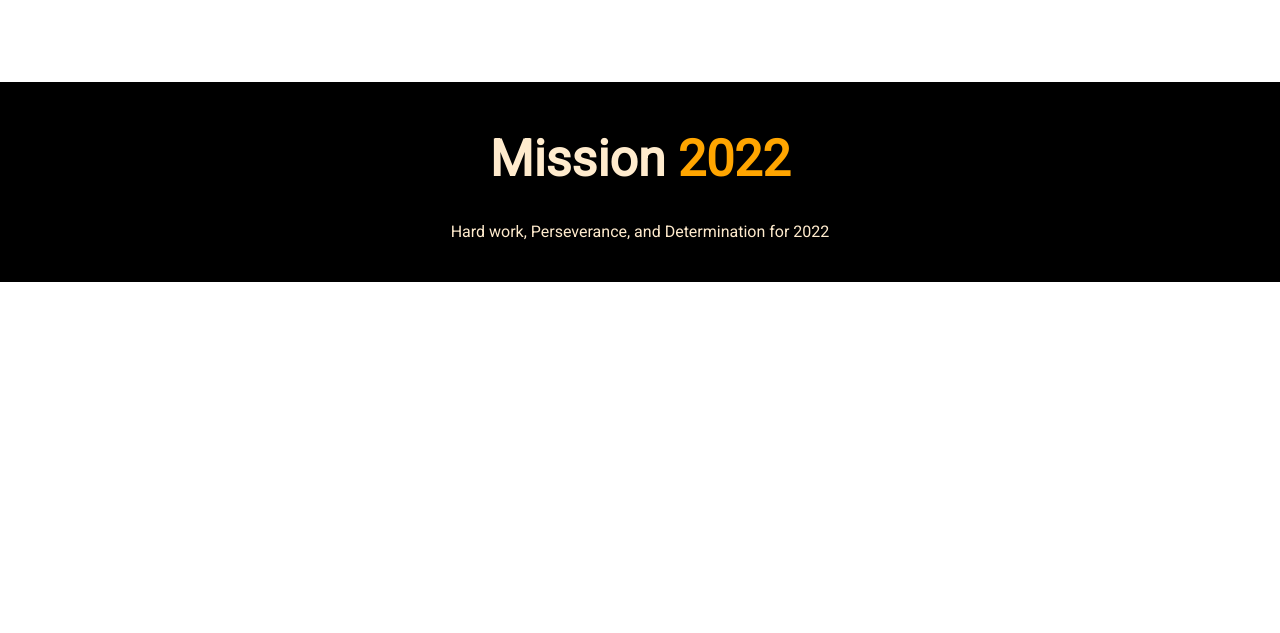
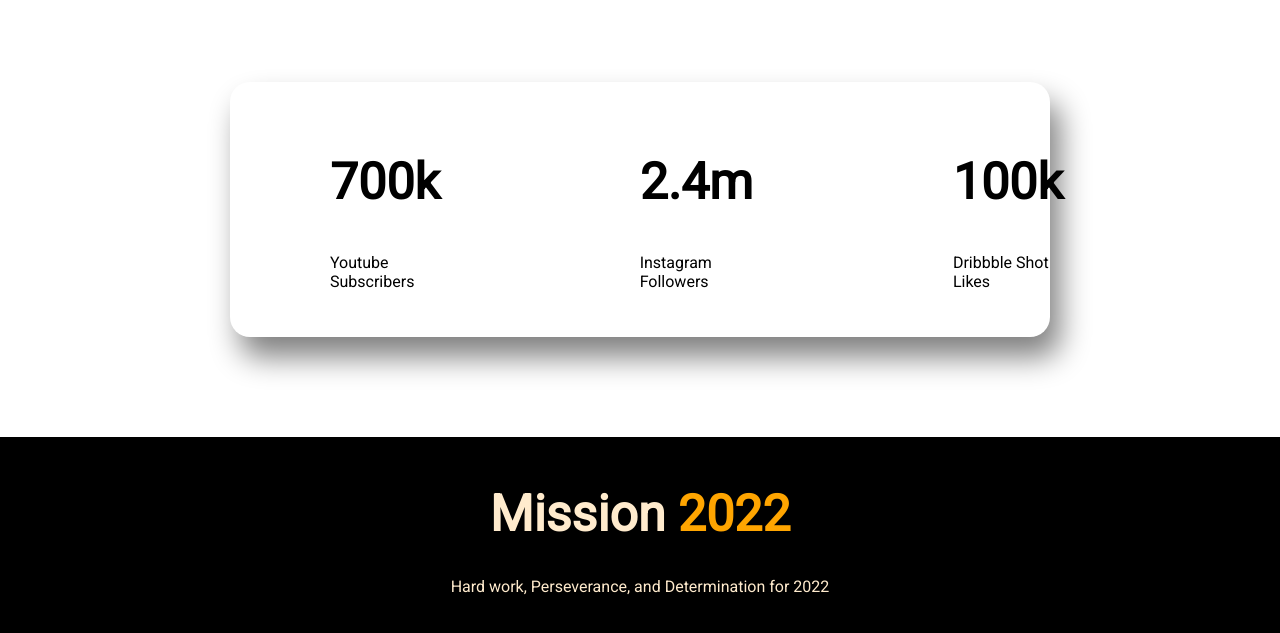
Before and after one commit to Fahimphero/my-mission-2022, a plain HTML site: page index.html in a window 1280 px wide. Shown: the part 2251-2884 px from the top of the page. Before the commit the page ends 2533 px from the top, so only its background shows below. Drawn offline with Linux system fonts and the light colour scheme.

Commit message:
Extra added

```diff
--- a/index.html
+++ b/index.html
@@ -11,6 +11,7 @@
     <link rel="preconnect" href="https://fonts.googleapis.com">
     <link rel="preconnect" href="https://fonts.gstatic.com" crossorigin>
     <link href="https://fonts.googleapis.com/css2?family=Roboto&display=swap" rel="stylesheet">
+    <script src="https://kit.fontawesome.com/540dd4dd33.js" crossorigin="anonymous"></script>
 
 <body>
     <section class="container1">
@@ -92,6 +93,20 @@
             <img class="mission-image" src="images/pictures/project.png" alt="">
         </div>
     </section>
+    <section class="container5">
+        <div class="Extra">
+            <h1>700k</h1>
+            <p>Youtube Subscribers</p>
+        </div>
+        <div class="Extra">
+            <h1>2.4m</h1>
+            <p>Instagram Followers</p>
+        </div>
+        <div class="Extra">
+            <h1>100k</h1>
+            <p>Dribbble Shot Likes</p>
+        </div>
+    </section>
 </body>
 <footer class="center">
     <h1>Mission <span class="oranged">2022</span></h1>
--- a/style.css
+++ b/style.css
@@ -89,3 +89,14 @@
     color: blanchedalmond;
     background-color: black;
 }
+.container5{
+    display: flex;
+    margin-left: 230px;
+    box-shadow: 10px 20px 30px gray;
+    border-radius: 20px;
+    margin-right: 230px;
+    margin-bottom: 100px;
+}
+.Extra{
+    padding:30px 100px;
+}
```
